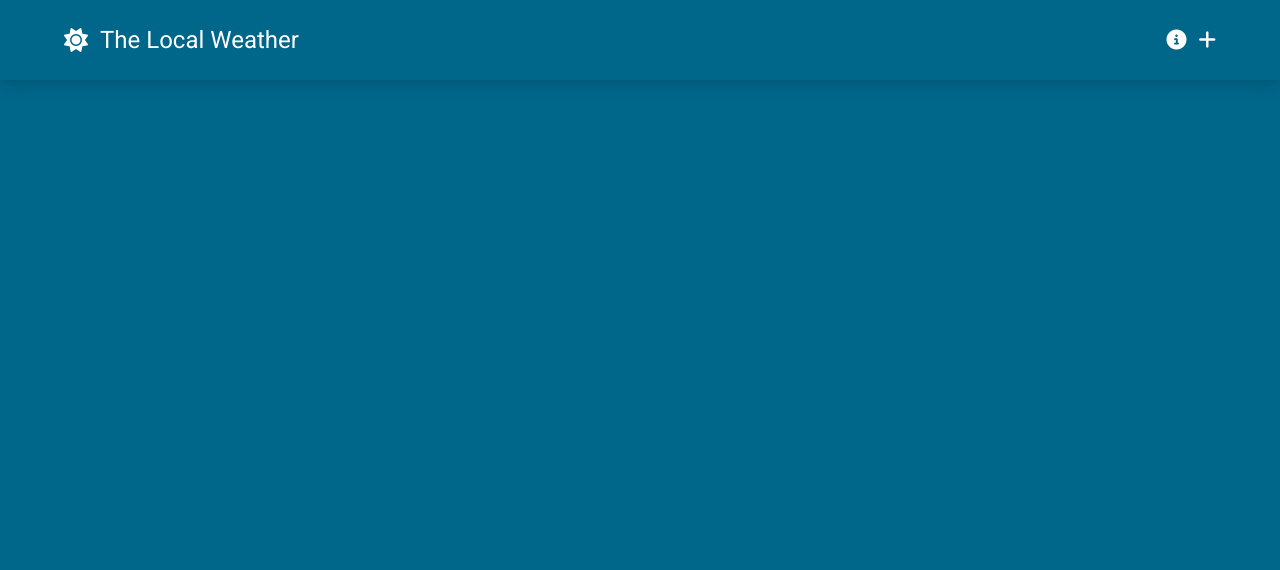
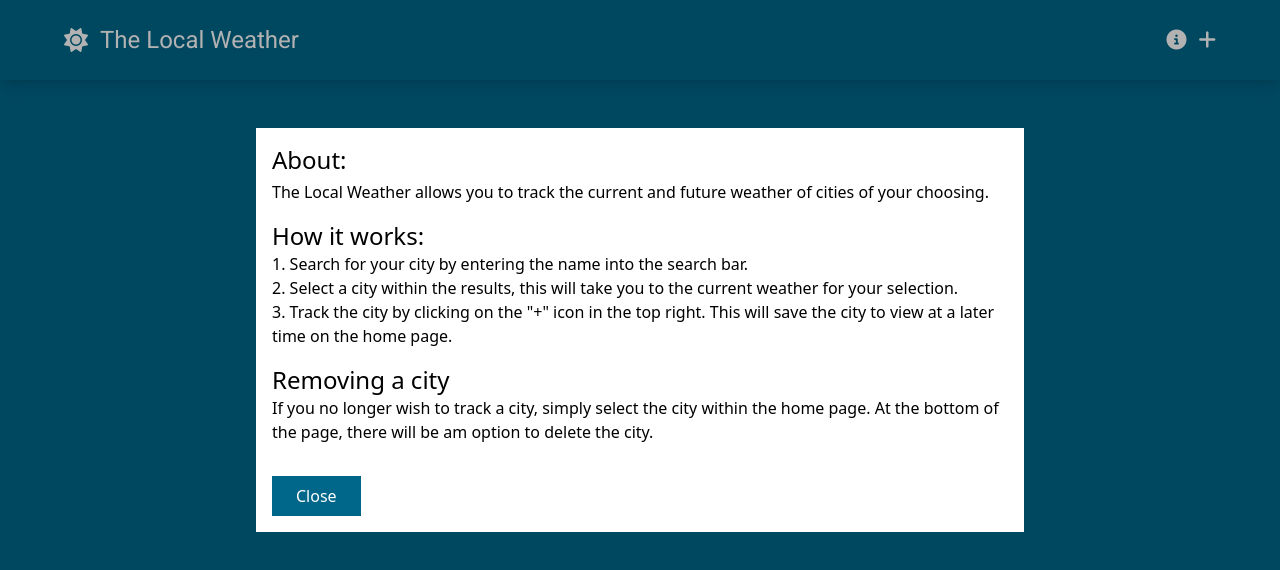
Before and after one commit to Waifull/vue-weather-app, a Vue app: page / in a window 1280 px wide. Both pictures are taken after a click on the icon 1176 px from the left and 40 px from the top of the page. Shown: the top 570 px of the page. Built offline with nearby package versions, Linux system fonts and the light colour scheme.

Commit message:
feat(modal): build reusable information modal about app usage

```diff
--- /dev/null
+++ b/src/components/BaseModal.vue
@@ -0,0 +1,53 @@
+<template>
+  <Teleport to="body">
+      <Transition name="modal-outer">
+          <div v-show="modalActive" class="absolute w-full bg-black bg-opacity-30 h-screen top-0 left-0 flex justify-center px-8">
+            <Transition name="modal-inner">
+                <div v-if="modalActive" class="p-4 bg-white self-start mt-32 max-w-screen-md">
+                  <slot />
+                  <button @click="$emit('close-modal')" class="text-white mt-8 bg-weather-primary py-2 px-6">Close</button>
+                </div>
+            </Transition>
+          </div>
+      </Transition>
+  </Teleport>
+</template>
+
+<script setup>
+defineEmits(['close-modal']);
+defineProps({
+    modalActive: {
+        type: Boolean,
+        default: false,
+    },
+});
+</script>
+
+<style scoped>
+.modal-outer-enter-active,
+.modal-outer-leave-active {
+    transition: opacity 0.3s cubic-bezier(0.52, 0.02, 0.19, 1.02);
+}
+
+.modal-outer-enter-from,
+.modal-outer-leave-to {
+    opacity: 0;
+}
+
+.modal-inner-enter-active {
+    transition: all 0.3s cubic-bezier(0.52, 0.02, 0.19, 1.02) 0.15s;
+}
+
+.modal-inner-leave-active {
+    transition: all 0.3s cubic-bezier(0.52, 0.02, 0.19, 1.02);
+}
+
+.modal-inner-enter-from {
+    opacity: 0;
+    transform: scale(0.8);
+}
+
+.modal-inner-leave-to {
+    transform: scale(0.8);
+}
+</style>
--- a/src/components/SiteNavigation.vue
+++ b/src/components/SiteNavigation.vue
@@ -9,13 +9,36 @@
       </RouterLink>
 
       <div class="flex gap-3 flex-1 justify-end">
-        <i class="fa-solid fa-circle-info text-xl hover:text-weather-secondary duration-150 cursor-pointer"></i>
+        <i class="fa-solid fa-circle-info text-xl hover:text-weather-secondary duration-150 cursor-pointer" @click="toggleModal"></i>
         <i class="fa-solid fa-plus text-xl hover:text-weather-secondary duration-150 cursor-pointer"></i>
       </div>
+
+      <BaseModal :modalActive="modalActive" @close-modal="toggleModal">
+        <div class="text-black">
+          <h1 class="text-2xl mb-1">About:</h1>
+          <p class="mb-4">The Local Weather allows you to track the current and future weather of cities of your choosing.</p>
+          <h2 class="text-2xl">How it works:</h2>
+          <ol class="list-decimal list-inside mb-4">
+            <li>Search for your city by entering the name into the search bar.</li>
+            <li>Select a city within the results, this will take you to the current weather for your selection.</li>
+            <li>Track the city by clicking on the "+" icon in the top right. This will save the city to view at a later time on the home page.</li>
+          </ol>
+
+          <h2 class="text-2xl">Removing a city</h2>
+          <p>If you no longer wish to track a city, simply select the city within the home page. At the bottom of the page, there will be am option to delete the city.</p>
+        </div>
+      </BaseModal>
     </nav>
   </header>
 </template>
 
 <script setup>
+import { ref } from 'vue';
 import { RouterLink } from 'vue-router';
+import BaseModal from './BaseModal.vue';
+
+const modalActive = ref(null);
+const toggleModal = () => {
+  modalActive.value = !modalActive.value;
+};
 </script>
```
